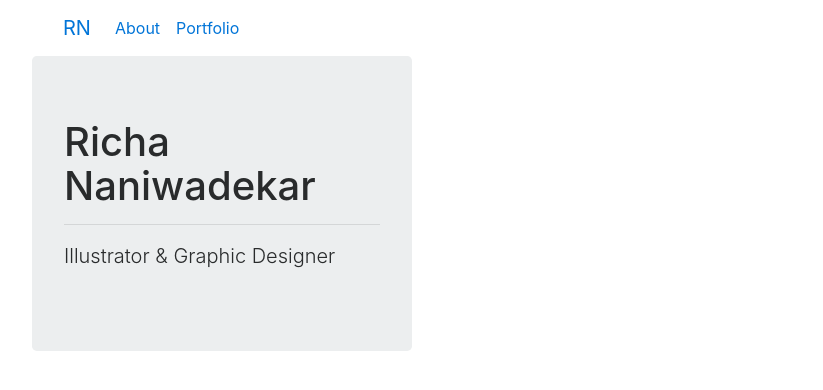
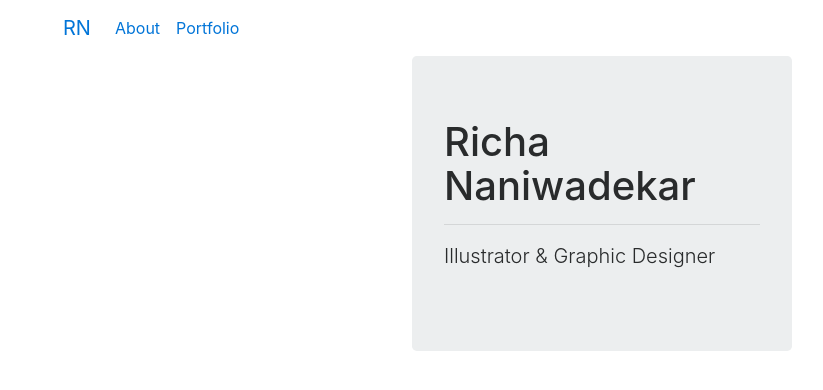
Before and after one commit to nricha/nricha.github.io, a website: page index.html in a window 1280 px wide. Shown: the whole page, without its empty margins (38-861 px from the left). Drawn offline with Linux system fonts and the light colour scheme.

Commit message:
Add offset

```diff
--- a/scss/main.scss
+++ b/scss/main.scss
@@ -27,9 +27,11 @@
     @include make-col($size: 12);
   }
   @include media-breakpoint-up(md) {
+    @include make-col-offset($size: 2);
     @include make-col($size: 8);
   }
   @include media-breakpoint-up(lg) {
+    @include make-col-offset($size: 4);
     @include make-col($size: 4);
   }
 }
```
Also changed, not shown: css/main.css, 1 other file.
